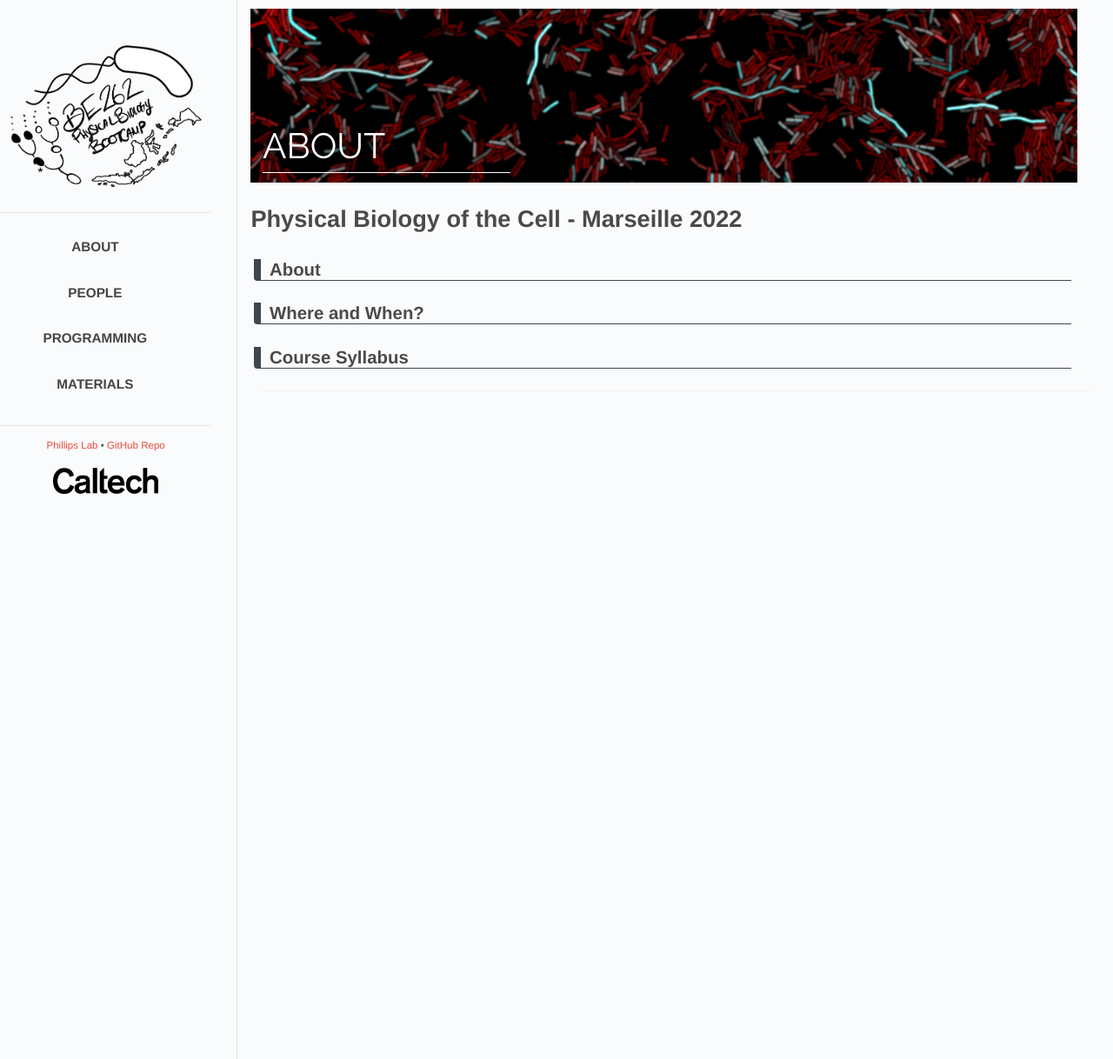
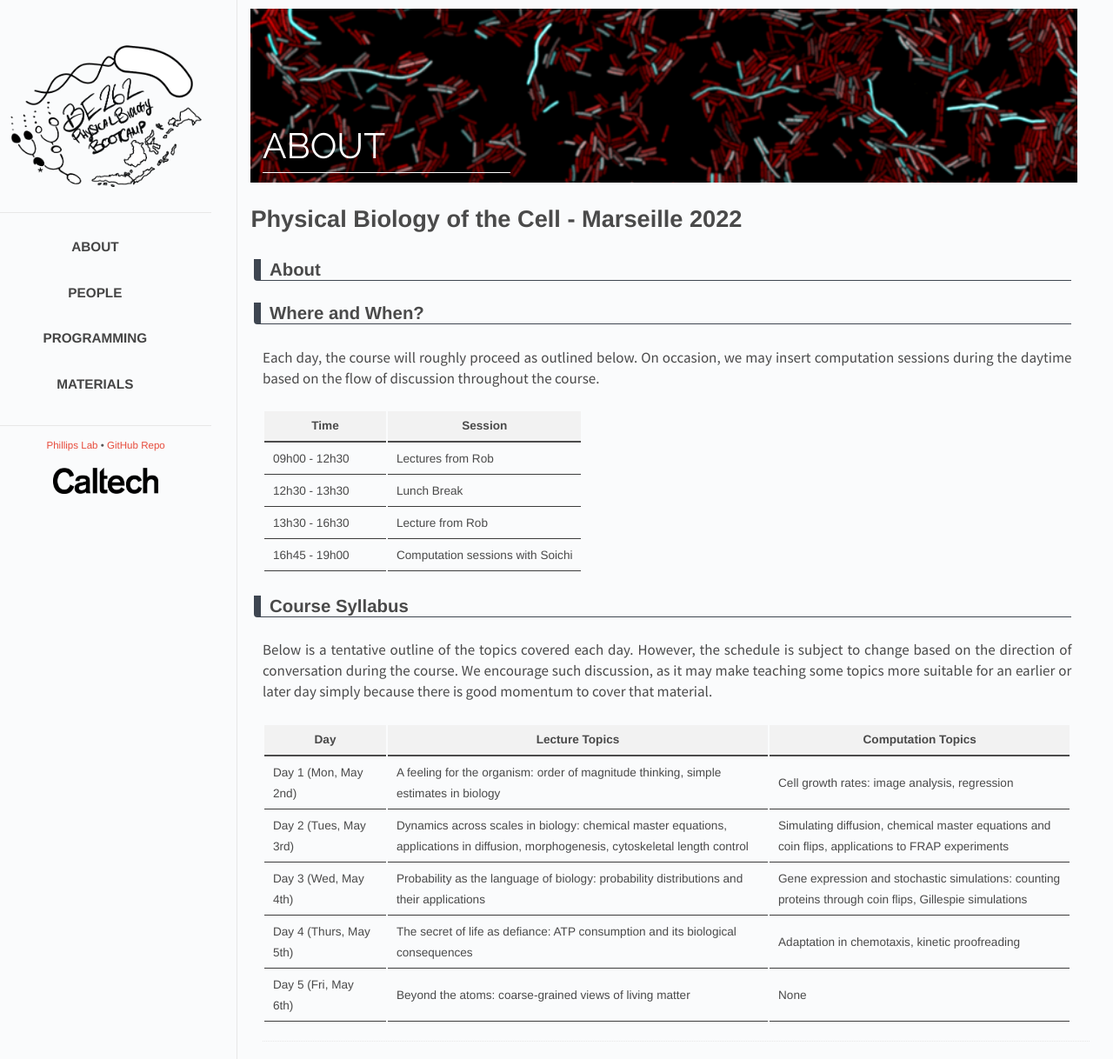
Before and after one commit to RPGroup-PBoC/pboc22_marseille, a Jekyll site: the page built from _posts/2022-01-31-about.md, in a window 1280 px wide. Shown: the whole page at 87% size. Built offline with Jekyll 4.4.1, drawn with Linux system fonts in a browser that asks for light colours.

Commit message:
Fleshing out the about section.

```diff
--- a/_posts/2022-01-31-about.md
+++ b/_posts/2022-01-31-about.md
@@ -14,5 +14,64 @@ year: 2022
 
 ## Where and When?
 
+Each day, the course will roughly proceed as outlined below. On occasion, we may insert computation sessions during the daytime based on the flow of discussion throughout the course.
+
+<table>
+<tr>
+    <th style="width:130px"><b>Time</b></th>
+    <th><b>Session</b></th>
+</tr>
+<tr>
+    <td>09h00 - 12h30</td>
+    <td>Lectures from Rob</td>
+</tr>
+<tr>
+    <td>12h30 - 13h30</td>
+    <td>Lunch Break</td>
+</tr>
+<tr>
+    <td>13h30 - 16h30</td>
+    <td>Lecture from Rob</td>
+</tr>
+<tr>
+    <td>16h45 - 19h00</td>
+    <td>Computation sessions with Soichi</td>
+</tr>
+</table>
 
 ## Course Syllabus
+
+Below is a tentative outline of the topics covered each day. However, the schedule is subject to change based on the direction of conversation during the course. We encourage such discussion, as it may make teaching some topics more suitable for an earlier or later day simply because there is good momentum to cover that material.
+
+<table>
+<tr>
+    <th style="width:130px"><b>Day</b></th>
+    <th><b>Lecture Topics</b></th>
+    <th><b>Computation Topics</b></th>
+</tr>
+<tr>
+    <td>Day 1 (Mon, May 2nd)</td>
+    <td>A feeling for the organism: order of magnitude thinking, simple estimates in biology</td>
+    <td>Cell growth rates: image analysis, regression</td>
+</tr>
+<tr>
+    <td>Day 2 (Tues, May 3rd)</td>
+    <td>Dynamics across scales in biology: chemical master equations, applications in diffusion, morphogenesis, cytoskeletal length control</td>
+    <td>Simulating diffusion, chemical master equations and coin flips, applications to FRAP experiments</td>
+</tr>
+<tr>
+    <td>Day 3 (Wed, May 4th)</td>
+    <td>Probability as the language of biology: probability distributions and their applications</td>
+    <td>Gene expression and stochastic simulations: counting proteins through coin flips, Gillespie simulations</td>
+</tr>
+<tr>
+    <td>Day 4 (Thurs, May 5th)</td>
+    <td>The secret of life as defiance: ATP consumption and its biological consequences</td>
+    <td>Adaptation in chemotaxis, kinetic proofreading</td>
+</tr>
+<tr>
+    <td>Day 5 (Fri, May 6th)</td>
+    <td>Beyond the atoms: coarse-grained views of living matter</td>
+    <td>None</td>
+</tr>
+</table>
```
Also changed, not shown: _data/papers.yaml (+5 -5 lines), _posts/2022-01-28-materials.md (+1 -1 lines).
